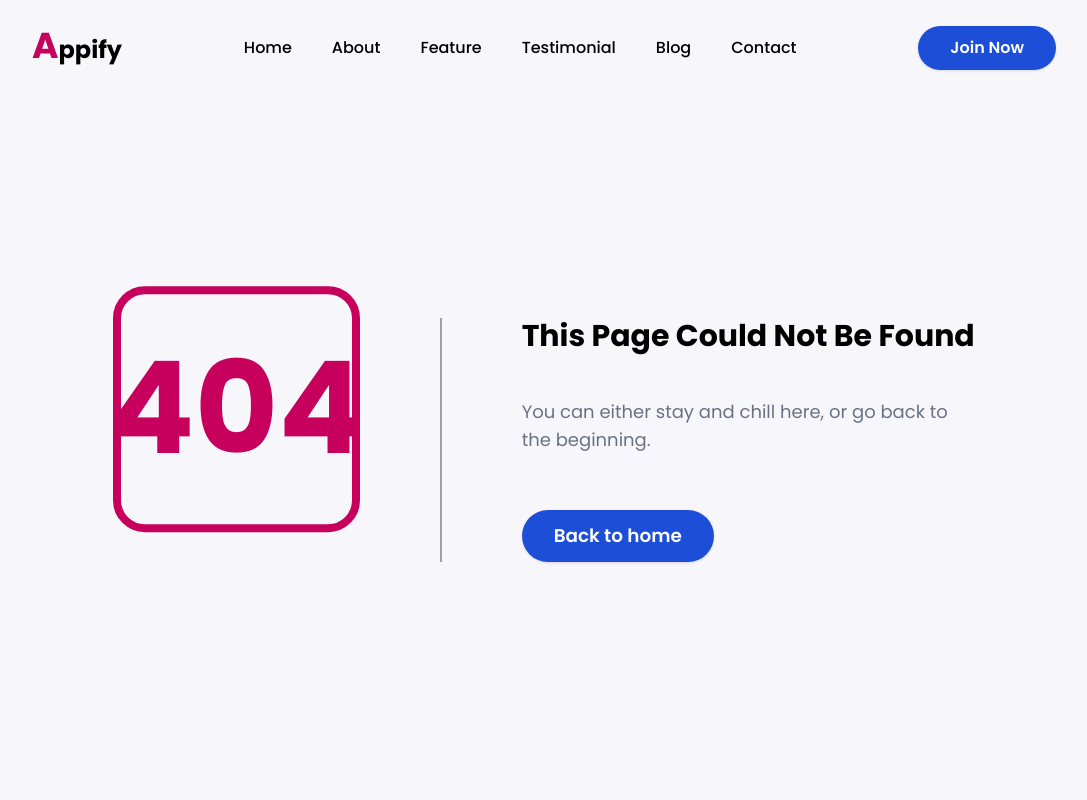
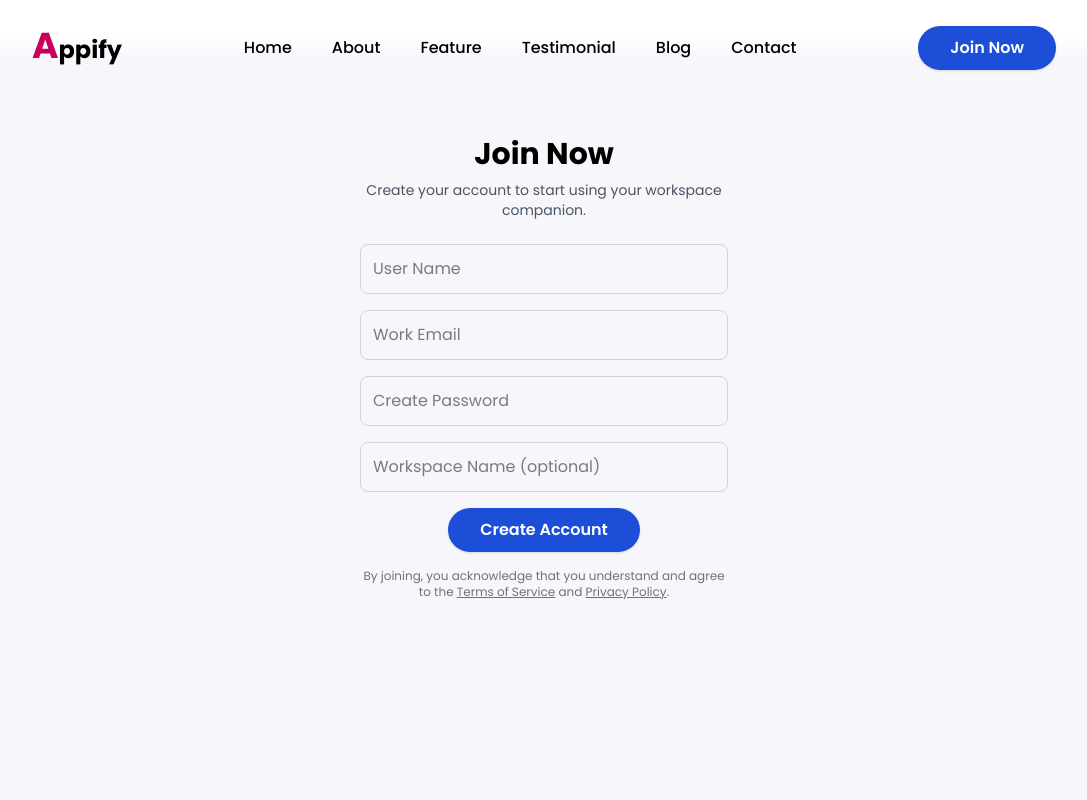
Before and after one commit to NekkoubOussama/Appify, a Next.js app: page /login in a window 1280 px wide. Before the commit this address had no page. Shown: the top 800 px of the page, without its empty margins (96-1183 px from the left). Built offline with nearby package versions, Linux system fonts and the light colour scheme.

Commit message:
add the login page

```diff
--- /dev/null
+++ b/app/(auth)/login/page.tsx
@@ -0,0 +1,59 @@
+import Button from "@/components/button";
+
+export default function FullSignupPage() {
+  return (
+    <main className=" w-full h-screen pt-[3vh] md:pt-[6vh]  bg-bg1">
+      <div className="max-w-md p-10 mx-auto ">
+        <h2 className="text-2xl font-bold mb-2 text-center">Join Now</h2>
+        <p className="text-sm text-gray-600 mb-6 text-center">
+          Create your account to start using your workspace companion.
+        </p>
+        <form className="space-y-4">
+          <input
+            type="text"
+            placeholder="User Name"
+            className="border border-gray-300 p-3 w-full rounded-lg focus:outline-none focus:ring-2 focus:ring-[#c6005c]"
+            required
+          />
+          <input
+            type="email"
+            placeholder="Work Email"
+            className="border border-gray-300 p-3 w-full rounded-lg focus:outline-none focus:ring-2 focus:ring-[#c6005c]"
+            required
+          />
+          <input
+            type="password"
+            placeholder="Create Password"
+            className="border border-gray-300 p-3 w-full rounded-lg focus:outline-none focus:ring-2 focus:ring-[#c6005c]"
+            required
+          />
+          {/* Optional: Workspace name */}
+          <input
+            type="text"
+            placeholder="Workspace Name (optional)"
+            className="border border-gray-300 p-3 w-full rounded-lg focus:outline-none focus:ring-2 focus:ring-[#c6005c]"
+          />
+          <Button
+            type="submit"
+            intent="primary"
+            size="normal"
+            className="mx-auto"
+          >
+            Create Account
+          </Button>
+        </form>
+        <p className="text-xs text-gray-500 mt-4 text-center">
+          By joining, you acknowledge that you understand and agree to the{" "}
+          <a href="#" className="underline">
+            Terms of Service
+          </a>{" "}
+          and{" "}
+          <a href="#" className="underline">
+            Privacy Policy
+          </a>
+          .
+        </p>
+      </div>
+    </main>
+  );
+}
--- /dev/null
+++ b/app/@modal/(.)login/page.tsx
@@ -0,0 +1,64 @@
+"use client";
+
+import Button from "@/components/button";
+import { useRouter } from "next/navigation";
+
+export default function JoinNowModal() {
+  const router = useRouter();
+
+  return (
+    <div className="fixed inset-0 bg-black/30 flex items-center justify-center z-50">
+      <div className="bg-white p-6 rounded-lg shadow-lg relative w-full max-w-sm text-gray-800">
+        <button
+          onClick={() => router.back()}
+          className="absolute top-2 right-2 text-sm"
+        >
+          ✕
+        </button>
+        <h2 className="text-xl font-bold mb-2 text-center">Join Now</h2>
+        <p className="text-sm text-gray-600 mb-4 text-center">
+          Create your account to get started.
+        </p>
+        <form className="space-y-4">
+          <input
+            type="text"
+            placeholder="User Name"
+            className="border p-3 w-full rounded-md focus:outline-none focus:ring-2 focus:ring-primaryColor3"
+            required
+          />
+          <input
+            type="email"
+            placeholder="Email"
+            className="border p-3 w-full rounded-md focus:outline-none focus:ring-2 focus:ring-primaryColor3"
+            required
+          />
+          <input
+            type="password"
+            placeholder="Password"
+            className="border p-3 w-full rounded-md focus:outline-none focus:ring-2 focus:ring-primaryColor3"
+            required
+          />
+          <Button
+            type="submit"
+            intent="primary"
+            size="normal"
+            className="mx-auto"
+          >
+            Create Account
+          </Button>
+        </form>
+        <p className="text-xs text-gray-500 mt-4 text-center">
+          By joining, you agree to our{" "}
+          <a href="#" className="underline">
+            Terms
+          </a>{" "}
+          and{" "}
+          <a href="#" className="underline">
+            Privacy Policy
+          </a>
+          .
+        </p>
+      </div>
+    </div>
+  );
+}
--- /dev/null
+++ b/app/@modal/default.tsx
@@ -0,0 +1,3 @@
+export default function Default() {
+  return null;
+}
--- a/app/layout.tsx
+++ b/app/layout.tsx
@@ -13,23 +13,28 @@ const poppins = Poppins({
 
 export const metadata: Metadata = {
   title: {
-    default: "Appity",
-    template: "%s | Appity ",
+    default: "Appify",
+    template: "%s | Appify ",
   },
   description: "Generated by next.js - Create App landing page example  ",
 };
 
 export default function RootLayout({
   children,
+  modal,
 }: Readonly<{
   children: React.ReactNode;
+  modal: React.ReactNode;
 }>) {
   return (
     <html lang="en">
       <body className={`${poppins.variable} antialiased`}>
-        <NavbarDesktop />
-        {children}
-        <FooterDesktop />
+        <div className="pt-[3vh] md:pt-[6vh] ">
+          <NavbarDesktop />
+          {children}
+          {modal}
+          <FooterDesktop />
+        </div>
       </body>
     </html>
   );
--- a/app/not-found.tsx
+++ b/app/not-found.tsx
@@ -3,7 +3,7 @@ import React from "react";
 
 export default function NotFound() {
   return (
-    <div className="flex flex-col lg:flex-row items-center justify-center m-auto bg-bg1 h-screen pt-[6vh] md:pt-[12vh] w-full pb-[2vh] px-6 ">
+    <div className="flex flex-col lg:flex-row items-center justify-center m-auto h-screen w-full pb-[2vh] px-6 ">
       <div className="w-1/2 sm:w-1/3 md:w-1/4 lg:w-1/5 aspect-square bg-bg1 rounded-4xl text-[#c6005c] font-bold flex items-center justify-center lg:text-[8rem] md:text-[6rem] text-[4.5rem] border-8 border-[#c6005c] animate-bounce ">
         404
       </div>
--- a/components/Globalhome/hero.tsx
+++ b/components/Globalhome/hero.tsx
@@ -12,7 +12,7 @@ const appLinks = [
 
 export default function Hero() {
   return (
-    <section className=" bg-bg1 h-screen pt-[6vh] md:pt-[12vh] w-full pb-[2vh] ">
+    <section className=" bg-bg1 h-screen w-full pb-[2vh]">
       <div className="flex justify-center items-center w-[90%] sm:w-[80%] h-full mx-auto">
         <div className="lg:w-[55%] ">
           <div className="w-fit bg-white rounded-4xl space-x-3 flex items-center justify-center py-1.5 px-5 shadow-md animate-fade-left text-[0.75rem] lg:text-[0.875rem] lg:leading-[1.25rem]">
--- a/components/Navbar/navbarDesktop.tsx
+++ b/components/Navbar/navbarDesktop.tsx
@@ -37,7 +37,7 @@ export default function NavbarDesktop() {
   }, []);
 
   return (
-    <div
+    <header
       className={clsx(
         "w-full transition-all duration-200 h-[12vh] z-30  top-0 left-0 right-0",
         navBg
@@ -62,9 +62,11 @@ export default function NavbarDesktop() {
         </ul>
         <NavbarMobile open={open} setOpen={setOpen} />
         <div className="flex items-center space-x-4 lg:space-x-0">
-          <Button intent={"primary"} size={"normal"}>
-            Join Now
-          </Button>
+          <Link href="/login">
+            <Button intent="primary" size="normal">
+              Join Now
+            </Button>
+          </Link>
           <AlignRight
             size={36}
             className="text-black cursor-pointer lg:hidden"
@@ -72,6 +74,6 @@ export default function NavbarDesktop() {
           />
         </div>
       </div>
-    </div>
+    </header>
   );
 }
```
